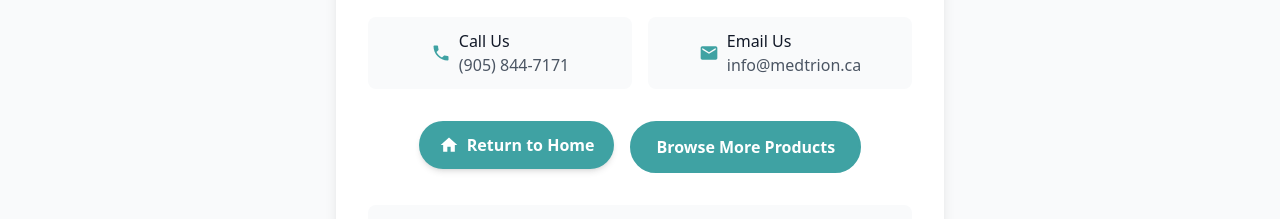
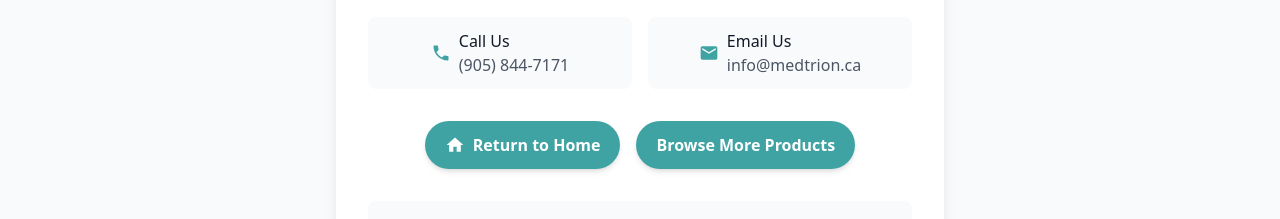
Before and after one commit to Hsmoblity/medtrion, a Next.js app: page /consultation/success in a window 1280 px wide. Shown: the part 827-1046 px from the top of the page. Built offline with nearby package versions, Linux system fonts and the light colour scheme; no server answers.

Commit message:
fixed success page buttons

```diff
--- a/src/pages/consultation/success.tsx
+++ b/src/pages/consultation/success.tsx
@@ -149,7 +149,7 @@
                 </PrimaryButton>
               </Link>
               <Link href="/products">
-                <button className="px-6 py-3 border-2 border-[#3fa2a3] bg-[#3fa2a3] text-white rounded-[35px] font-primary font-semibold hover:bg-[#f7a236] hover:border-[#f7a236] transition-all duration-300">
+                <button className="bg-[#3fa2a3] hover:bg-[#f7a236] hover:text-white focus:ring-[#f7a236] text-white focus:outline-none focus:ring-2 focus:ring-offset-2 transition-all duration-300 font-primary font-semibold rounded-[35px] disabled:bg-gray-400 disabled:cursor-not-allowed disabled:opacity-75 select-none shadow-md hover:shadow-lg transform hover:-translate-y-1 px-5 py-3 text-base flex items-center justify-center">
                   Browse More Products
                 </button>
               </Link>
```
